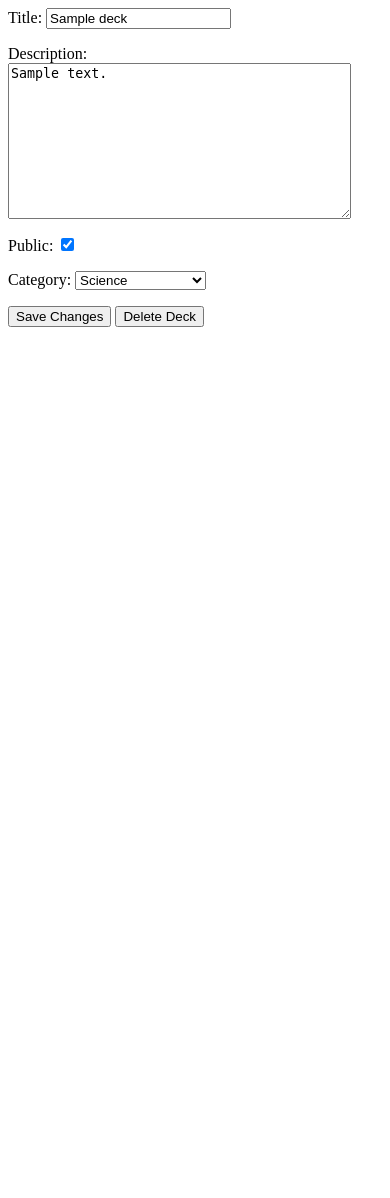
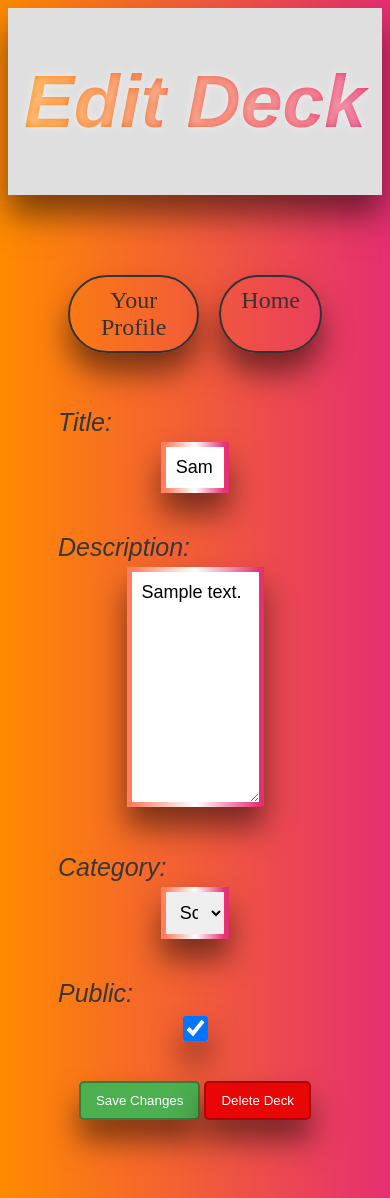
Before and after one commit to BuzzerrdBaait/Flashcardzz, a Django app: page /deck/1/edit/ in a window 390 px wide. Before the commit the page ends 327 px from the top, so only its background shows below. Run offline with Django 4.2, Linux system fonts and the light colour scheme; tables that the repository leaves empty hold one stand-in row (values such as "Sample post").

Commit message:
making the pages purdy, also working on different views for each case and type of user

```diff
--- a/flashcardgameapp/forms.py
+++ b/flashcardgameapp/forms.py
@@ -18,7 +18,7 @@ class DeckForm(forms.ModelForm):
 
         model = Deck
 
-        fields = ['title', 'description', 'public', 'category']
+        fields = ['title','description', 'category','public']
 
         widgets = {
 
--- a/flashcardgameapp/models.py
+++ b/flashcardgameapp/models.py
@@ -23,8 +23,6 @@ class User_Profile(AbstractUser):
 
 
     def save(self, *args, **kwargs):
-
-        # Generate authentication key before saving
 
         if not self.authentication_key:
 
@@ -73,7 +71,6 @@ class Deck(models.Model):
 
 class Card(models.Model):
 
-    # Represents a flashcard
 
     deck = models.ForeignKey(Deck, on_delete=models.CASCADE)
 
--- a/flashcardgameapp/static/flashcardgameapp/css.css
+++ b/flashcardgameapp/static/flashcardgameapp/css.css
@@ -173,7 +173,6 @@
 
         box-shadow: 0px 20px 30px rgba(0, 0, 0, 0.5);
 
-
         border-radius: 50px;
 
         transition: background-color 0.3s, color 0.3s;
--- /dev/null
+++ b/flashcardgameapp/static/flashcardgameapp/edit_deck.css
@@ -0,0 +1,171 @@
+
+form {
+
+     margin: 20px 0;
+
+     }
+
+     form label {
+
+     display: block;
+
+     margin-bottom: 5px;
+
+     color: #373737;
+
+     }
+
+     form input {
+
+     font-size: large;
+
+     font-family:'Market Felt', sans-serif;
+
+     width: 25%;
+
+     padding: 10px;
+
+     margin-bottom: 15px;
+
+     box-shadow: 0px 20px 30px rgba(0, 0, 0, 0.5);
+
+     border: 5px solid transparent;
+
+     border-image: linear-gradient(to right, #ff7e5f, #ffffff, #e52e71);
+
+     border-image-slice: 1;
+
+     border-radius: 5px;
+
+     box-sizing: border-box;
+
+     }
+
+
+     form textarea{
+
+     font-size: large;
+
+     font-family:'Market Felt', sans-serif;
+
+     width: 50%;
+
+     padding: 10px;
+
+     margin-bottom: 15px;
+
+     box-shadow: 0px 20px 30px rgba(0, 0, 0, 0.5);
+
+     border: 5px solid transparent;
+
+     border-image: linear-gradient(to right, #ff7e5f, #ffffff, #e52e71);
+
+     border-image-slice: 1;
+
+     border-radius: 5px;
+
+     box-sizing: border-box;
+
+     }
+
+     form select {
+
+     font-size: large;
+
+     font-family:'Market Felt', sans-serif;
+
+     width: 25%;
+
+     padding: 10px;
+
+     margin-bottom: 15px;
+
+     box-shadow: 0px 20px 30px rgba(0, 0, 0, 0.5);
+
+     border: 5px solid transparent; /* I had to set the border to transparent beause it overlaps the gradient */
+
+     border-image: linear-gradient(to right, #ff7e5f, #ffffff, #e52e71);
+
+     border-image-slice: 1;
+
+     border-radius: 5px;
+
+     box-sizing: border-box;
+
+     }
+
+
+     form .public-checkbox-container {
+
+     display: flex;
+
+     align-items: center;
+
+     margin-bottom: 15px;
+
+     }
+
+
+
+     form input[name="public"] {
+
+         width: 25px;
+         height: 25px;
+
+     }
+
+
+     form button {
+
+     background-color: #4CAF50;
+
+     color: white;
+
+     box-shadow: 0px 20px 30px rgba(0, 0, 0, 0.5);
+
+     padding: 10px 15px;
+
+     border:2px solid #377e3a;
+
+     cursor: pointer;
+
+     border-radius: 5px;
+
+     }
+
+     form button.delete_button{
+
+          background-color:rgb(232, 6, 6);
+          border:2px solid rgb(177, 4, 4);
+     }
+
+     form button.delete_button:hover{
+
+          background-color: rgb(176, 1, 1);
+
+     }
+
+     form button:hover{
+
+         background-color: #429144;
+
+         color: rgb(232, 230, 230);
+
+         box-shadow: 0px 5px 10px rgba(0, 0, 0, 0.5);
+
+         transition: scale(.5);
+
+
+         color: #fff;
+     }
+
+
+
+     @media only screen and (max-width: 768px) {
+
+     form label {
+
+         text-align: left;
+
+     }
+     }
--- a/flashcardgameapp/static/flashcardgameapp/javascript.js
+++ b/flashcardgameapp/static/flashcardgameapp/javascript.js
@@ -1,5 +1,3 @@
-src="https://cdnjs.cloudflare.com/ajax/libs/masonry/4.2.2/masonry.pkgd.min.js"
-
 
 
 document.addEventListener('DOMContentLoaded', function() {
--- a/flashcardgameapp/templates/flashcardgameapp/edit_deck.html
+++ b/flashcardgameapp/templates/flashcardgameapp/edit_deck.html
@@ -1,3 +1,38 @@
+
+<!DOCTYPE html>
+<html lang="en">
+<head>
+    <meta charset="UTF-8">
+    <meta name="viewport" content="width=device-width, initial-scale=1.0">
+
+    {% load static %}
+
+    <link rel="stylesheet" type="text/css" href="{% static 'css.css' %}">
+    <link rel="stylesheet" type="text/css" href="{% static 'edit_deck.css' %}">
+
+    <title>Edit_Deck</title>
+
+
+    <div class="text-container">
+
+        <h1>Edit Deck</h1>
+
+    </div>
+
+</head>
+
+<body>
+
+    <div class="main-content">
+
+        <nav>
+
+          <div class="row">
+            <a href="{% url 'user_profile' request.user.pk %}">Your Profile</a>
+            <a href="{% url 'home' %}">Home</a>
+          </div>
+
+        </nav>
 
 
 
@@ -11,18 +46,20 @@
 
     <button type="submit">Save Changes</button>
 
-
-
-     <!-- Delete button using the DeleteDeckForm -->
-
     <form method="post">
 
         {% csrf_token %}
 
         {{ delete_deck_form.as_p }}
 
-         <button type="submit">Delete Deck</button>
+        <button type="submit" class="delete_button">Delete Deck</button>
 
     </form>
 
+
 </form>
+
+
+
+</body>
+</html>
```
Also changed, not shown: flashcardgameapp/static/flashcardgameapp/create_deck.css (added, +157 -0 lines), flashcardgameapp/templates/flashcardgameapp/create_card.html (+27 -3 lines), flashcardgameapp/templates/flashcardgameapp/create_deck.html (+5 -3 lines), flashcardgameapp/templates/flashcardgameapp/home.html (+3 -6 lines), flashcardgameapp/templates/flashcardgameapp/login.html (+25 -3 lines), flashcardgameapp/templates/flashcardgameapp/registration.html (+20 -4 lines), flashcardgameapp/templates/flashcardgameapp/view_deck.html (+79 -45 lines). Lines whose indentation alone changed are shown as unchanged.
